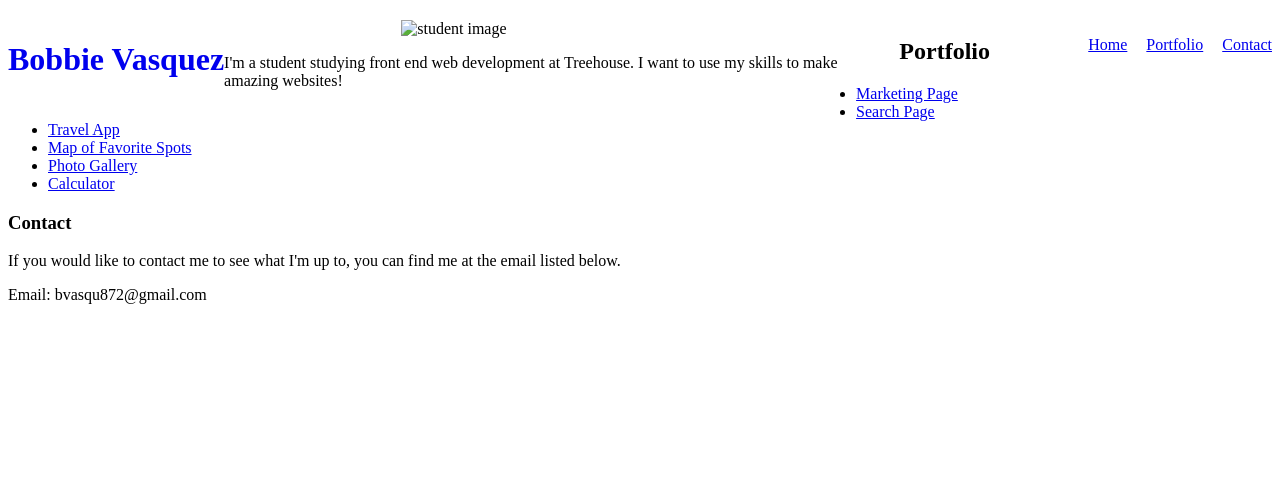
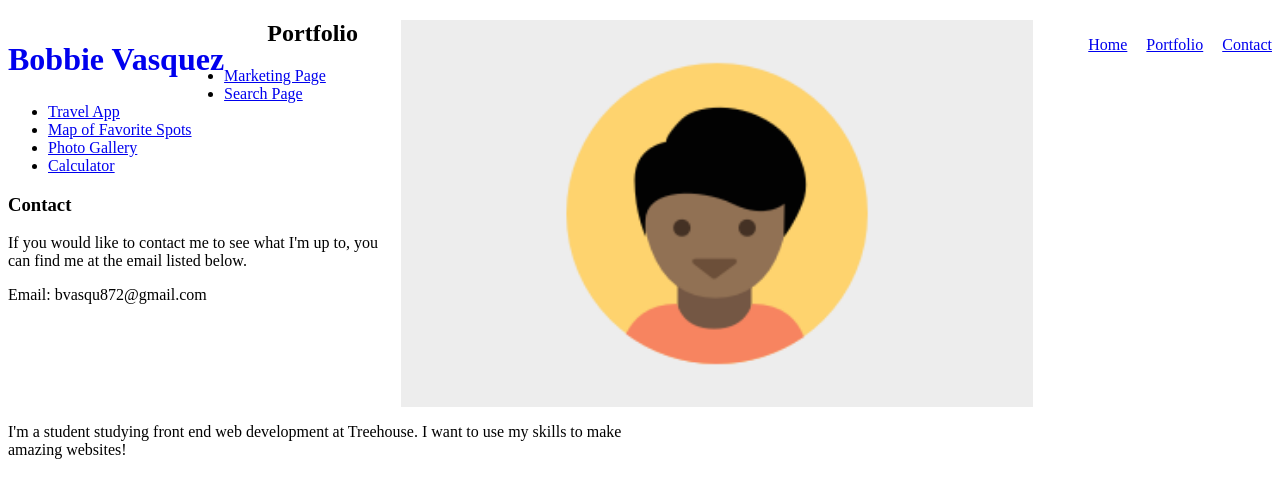
Before and after one commit to Vasquezb/Tech-Deg-Proj-2, a plain HTML site: page index.html in a window 1280 px wide. Drawn offline with Linux system fonts and the light colour scheme.

Commit message:
Added profile image
Profile image put into html

```diff
--- a/index.html
+++ b/index.html
@@ -2,7 +2,7 @@
 <html>
 <head>
   <link rel="stylesheet" type="text/css" href="css/styles.css">
-  <meta name=viewport content="width=device-width, initial-scale=1">
+  <meta name="viewport" content="width=device-width, initial-scale=1">
 
 </head>
 <body>
@@ -17,7 +17,8 @@
         <li><a href="#">Contact</a></li>
       </ul>
       <div class="profile-image-container">
-        <image class="profile-image" alt="student image">
+
+        <img class="profile-image" img src="images/responsive-layout-profile.png" alt="student picture">
     </div>
     <div class="about-me-container">
       <p class="about-text">I'm a student studying front end web development at Treehouse. I want to use my skills to make amazing websites!
```
